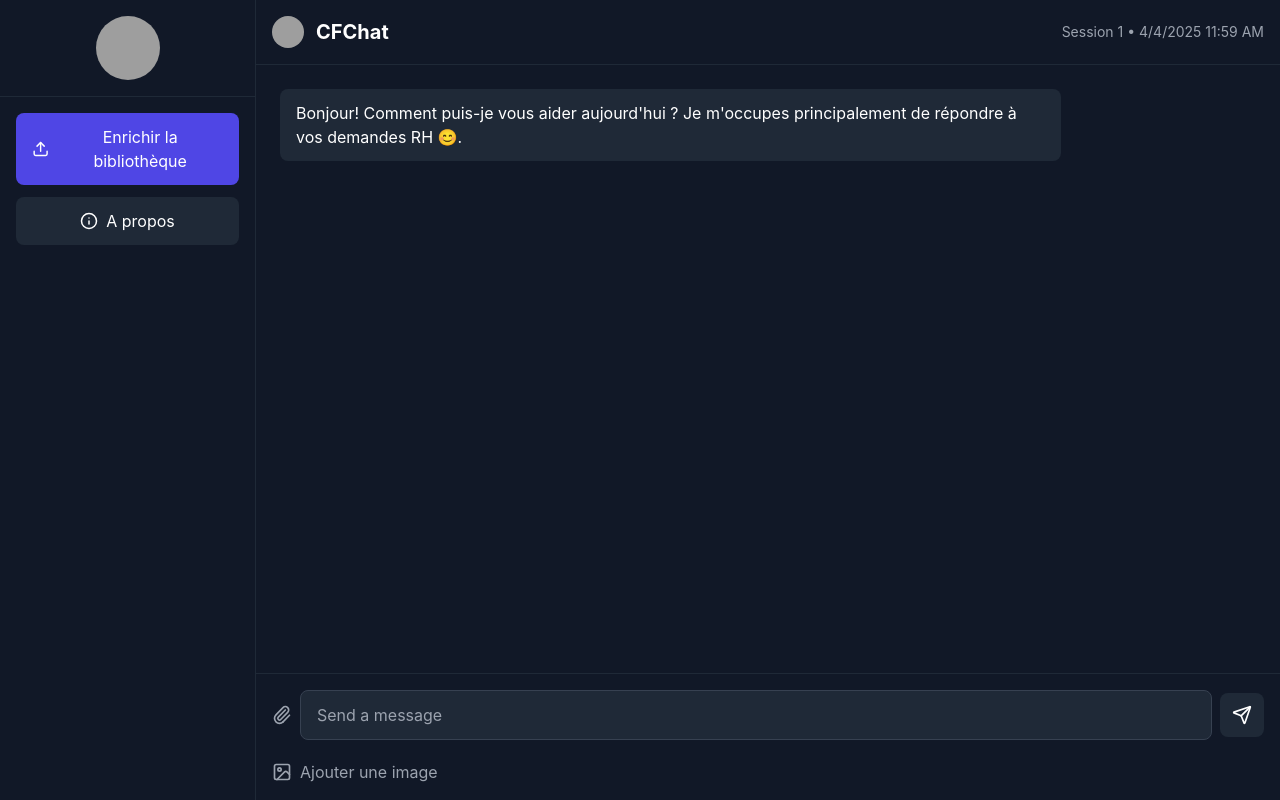
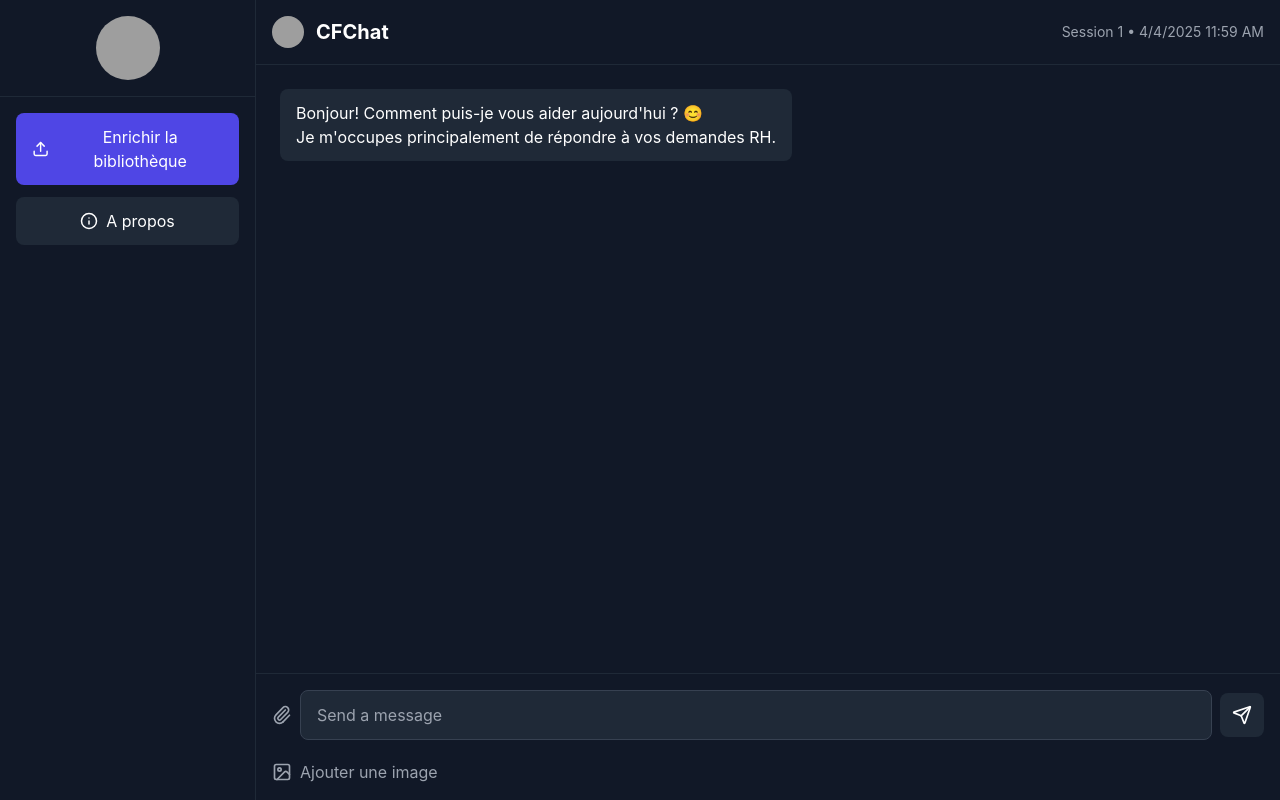
Before and after one commit to ExeioS33/demo-ollama-langchain-local, a React (Create React App) app in the folder chatbot-interface-react/: page / in a window 1280 px wide. Built offline with nearby package versions, Linux system fonts and the light colour scheme; no server answers; grey boxes are pictures that could not be loaded; the HTML template or start-up script is replaced by a standard one.

Commit message:
Update welcome message and fix grammar

```diff
--- a/chatbot-interface-react/package.json
+++ b/chatbot-interface-react/package.json
@@ -10,7 +10,9 @@
     "lucide-react": "^0.487.0",
     "react": "^19.1.0",
     "react-dom": "^19.1.0",
+    "react-markdown": "^10.1.0",
     "react-scripts": "5.0.1",
+    "remark-gfm": "^4.0.1",
     "web-vitals": "^2.1.4"
   },
   "scripts": {
--- a/chatbot-interface-react/src/components/ChatInterface.jsx
+++ b/chatbot-interface-react/src/components/ChatInterface.jsx
@@ -69,7 +69,7 @@ const ToastNotification = ({ message, onClose, isError = false }) => {
  */
 const ChatInterface = () => {
     const [messages, setMessages] = useState([
-        { id: 1, content: "Bonjour! Comment puis-je vous aider aujourd'hui ? Je m'occupes principalement de répondre à vos demandes RH 😊.", isUser: false, sources: [] }
+        { id: 1, content: "Bonjour! Comment puis-je vous aider aujourd'hui ? 😊\nJe m'occupes principalement de répondre à vos demandes RH.", isUser: false, sources: [] }
     ]);
     const [inputMessage, setInputMessage] = useState('');
     const [selectedFile, setSelectedFile] = useState(null);
```
